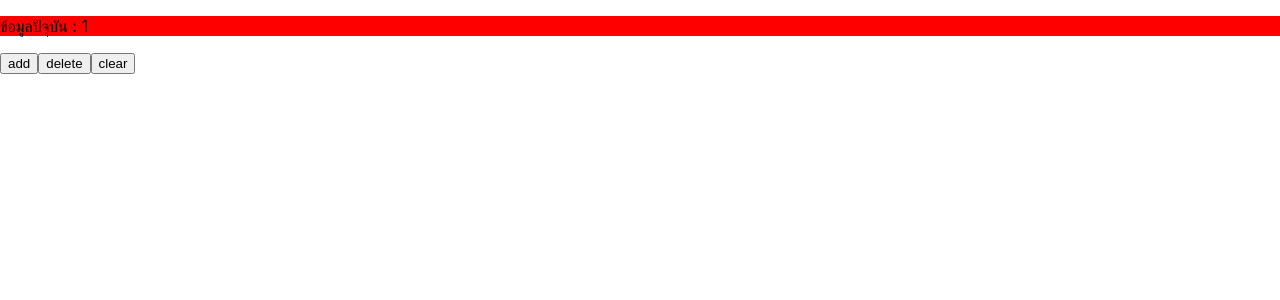
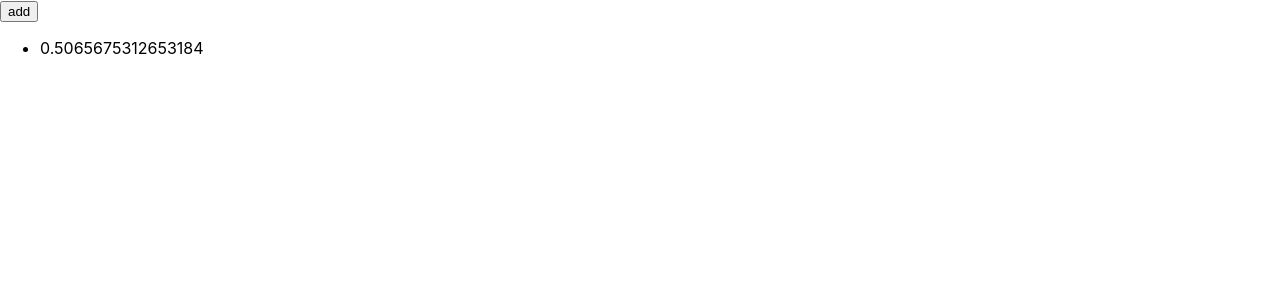
Before and after one commit to niphitphon8bit/react-first-app, a React (Create React App) app: page / in a window 1280 px wide. Both pictures are taken after a click on the button "add". Shown: the top 300 px of the page. Built offline with nearby package versions, Linux system fonts and the light colour scheme.

Commit message:
use render list

```diff
--- a/src/App.js
+++ b/src/App.js
@@ -1,26 +1,23 @@
 import React, { useState } from 'react'
-// import Header from './Header'
 import './App.css'
 export default function App() {
-  // const h = 'หัว';
-  const iniData = 0;
-  const [data, setData] = useState(iniData);
 
-  // use Effect to observe state
+  const [data, setData] = useState([]);
 
-  // useEffect(() => {
-  //  console.log({data});
-  // })
-
+  function addData() {
+    console.log(data,...data);
+    setData([...data, { value: Math.random() }]);
+  }
   return (
     <div>
-      <p className="bg-red">ข้อมูลปัจุบัน : {data}</p>
+      {/* <p className="bg-red">ข้อมูลปัจุบัน : {data}</p> */}
 
-      <button onClick={()=> setData(data + 1)}>add</button>
-      <button onClick={()=> setData(data - 1)}>delete</button>
-      <button onClick={()=> setData(iniData)}>clear</button>
-
-      {/* <Header className ="bg-red" title = {h}/> */}
+      <button onClick={addData}>add</button>
+      <ul>
+        {data.map((item, index) => (
+          <li key={index}>{item.value}</li>
+        ))}
+      </ul>
     </div>
   )
 }
```
